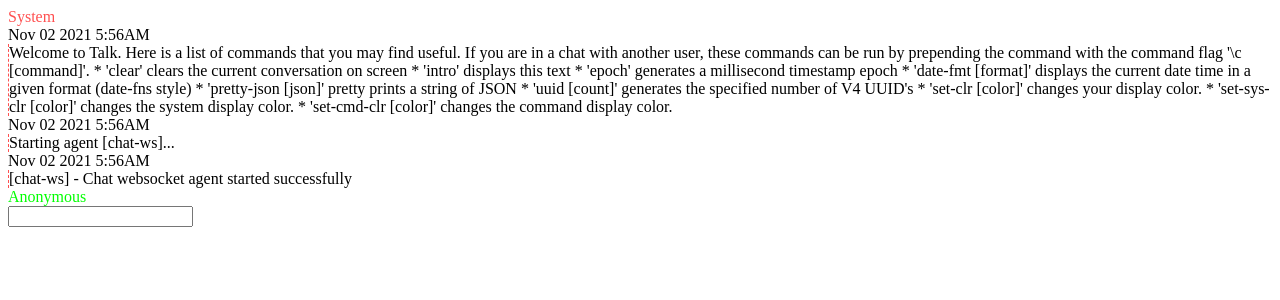
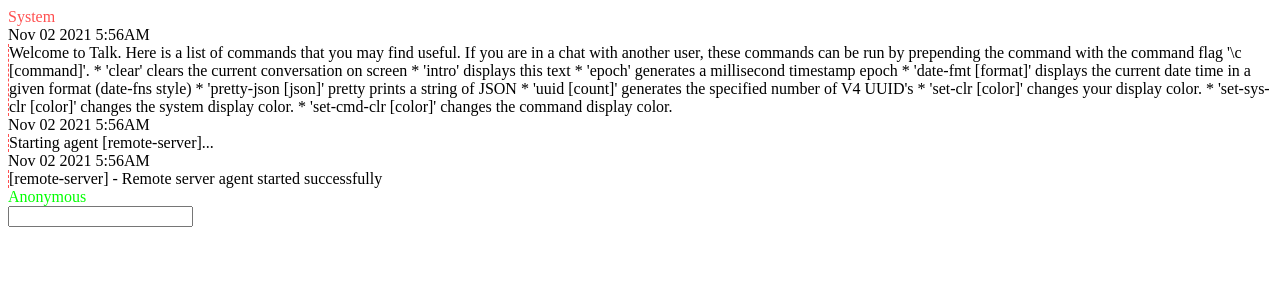
Before and after one commit to flagpoonage/pers, a React app: page / in a window 1280 px wide. Shown: the top 300 px of the page. Built offline with nearby package versions, Linux system fonts and the light colour scheme; no server answers; the HTML template or start-up script is replaced by a standard one.

Commit message:
Refactor remote server agent

```diff
--- a/src/ControllerContext.tsx
+++ b/src/ControllerContext.tsx
@@ -29,7 +29,7 @@ export function ControllerProvider({
   const controller = useRef(createController());
 
   useEffect(() => {
-    startAgent(controller.current, 'chat-ws');
+    startAgent(controller.current, 'remote-server');
   }, []);
 
   return (
--- a/src/domain/agents/chat-ws.agent.ts
+++ /dev/null
@@ -1,150 +0,0 @@
-import { ChatServerSettings } from '../chat-server';
-import { PersController } from '../controller';
-import { insertMessageInConversation } from '../conversation';
-
-export interface PersAgentStatus {
-  name: string;
-  running: boolean;
-  state: Record<string, unknown>;
-}
-
-interface ChatWsAgentState extends Record<string, unknown> {
-  connection: WebSocket | null;
-  serverSettings: ChatServerSettings | null;
-}
-
-interface PersAgentResponse {
-  message: string | null;
-  status: PersAgentStatus;
-}
-
-export type PersAgentGenerator = AsyncGenerator<
-  PersAgentResponse,
-  PersAgentResponse,
-  string[]
->;
-
-interface AgentLoopResult {
-  next_message: string | null;
-  next_status: Omit<PersAgentStatus, 'state'>;
-  next_state: ChatWsAgentState;
-}
-
-function changeServer(
-  controller: PersController,
-  last_status: PersAgentStatus,
-  last_state: ChatWsAgentState,
-  command_args: string[]
-): AgentLoopResult {
-  const [socket_host, is_secure] = command_args;
-
-  const makeError = (message: string) => ({
-    next_message: message,
-    next_state: last_state,
-    next_status: last_status,
-  });
-
-  if (!socket_host) {
-    return makeError(`Missing socket host address`);
-  }
-
-  if (!is_secure) {
-    return makeError(`Missing is_secure flag`);
-  }
-
-  if (!['secure', 'not-secure'].includes(is_secure)) {
-    return makeError(
-      `Expected is_secure flag with value 'secure' or 'not-secure' but received '${is_secure}'`
-    );
-  }
-
-  const next_state: ChatWsAgentState = {
-    ...last_state,
-    serverSettings: {
-      socket_host: socket_host,
-      is_secure: is_secure === 'secure',
-    },
-  };
-
-  return {
-    next_message: 'Server settings updated',
-    next_status: last_status,
-    next_state,
-  };
-}
-
-async function agentLoop(
-  controller: PersController,
-  last_status: PersAgentStatus,
-  last_state: ChatWsAgentState,
-  incoming_command: string,
-  command_args: string[]
-): Promise<AgentLoopResult> {
-  switch (incoming_command) {
-    case 'change-server':
-      return changeServer(controller, last_status, last_state, command_args);
-  }
-
-  return {
-    next_message: null,
-    next_state: last_state,
-    next_status: last_status,
-  };
-}
-
-export async function* chatWsAgent(
-  controller: PersController
-): PersAgentGenerator {
-  let agent_state: ChatWsAgentState = {
-    connection: null,
-    serverSettings: null,
-  };
-
-  let agent_status: PersAgentStatus = {
-    name: 'chat-ws',
-    running: true,
-    state: agent_state,
-  };
-
-  const message: {
-    value: string | null;
-  } = {
-    value: 'Chat websocket agent started successfully',
-  };
-
-  do {
-    const [incoming_command, ...command_args] = yield {
-      message: message.value,
-      status: agent_status,
-    };
-
-    message.value = null;
-
-    try {
-      const { next_state, next_status, next_message } = await agentLoop(
-        controller,
-        agent_status,
-        agent_state,
-        incoming_command,
-        command_args
-      );
-
-      agent_state = next_state;
-
-      agent_status = {
-        ...next_status,
-        state: next_state,
-      };
-
-      message.value = next_message;
-    } catch (exception) {
-      console.error(exception);
-    }
-  } while (
-    // Disable the constant loop. This generator acts something like
-    // a mailbox in erlang where it loops indefinitely as it receives
-    // each command.
-    // eslint-disable-next-line no-constant-condition
-    true
-  );
-}
--- /dev/null
+++ b/src/domain/agents/remote-server.agent.ts
@@ -0,0 +1,138 @@
+import { PersController } from '../controller';
+
+interface RemoteServerAgentState extends Record<string, unknown> {
+  connection: WebSocket | null;
+  hostSettings: {
+    api: string;
+    socket: string;
+  } | null;
+}
+
+interface PersAgentResponse {
+  message: string | null;
+  state: unknown;
+}
+
+export type PersAgentGenerator = AsyncGenerator<
+  PersAgentResponse,
+  PersAgentResponse,
+  string[]
+>;
+
+interface AgentLoopResult {
+  next_message: string | null;
+  next_state: RemoteServerAgentState;
+}
+
+function changeServer(
+  controller: PersController,
+  last_state: RemoteServerAgentState,
+  command_args: string[]
+): AgentLoopResult {
+  const [api_host, socket_host] = command_args;
+
+  const makeError = (message: string) => ({
+    next_message: message,
+    next_state: last_state,
+  });
+
+  if (!api_host) {
+    return makeError(`Missing API host address`);
+  }
+
+  if (!socket_host) {
+    return makeError(`Missing socket host address`);
+  }
+
+  const next_state: RemoteServerAgentState = {
+    ...last_state,
+    hostSettings: {
+      api: api_host,
+      socket: socket_host,
+    },
+  };
+
+  return {
+    next_message: 'Remote server settings updated',
+    next_state,
+  };
+}
+
+async function agentLoop(
+  controller: PersController,
+  last_state: RemoteServerAgentState,
+  incoming_command: string,
+  command_args: string[]
+): Promise<AgentLoopResult> {
+  switch (incoming_command) {
+    case 'change-server':
+      return changeServer(controller, last_state, command_args);
+  }
+
+  return {
+    next_message: null,
+    next_state: last_state,
+  };
+}
+
+export function getRemoteServerAgentState(
+  controller: PersController
+): RemoteServerAgentState | null | undefined {
+  const agent = getRemoteServerAgent(controller);
+
+  if (!agent) {
+    return;
+  }
+
+  // This is pretty bad form, but it should be reasonably correct.
+  return agent.state as RemoteServerAgentState;
+}
+
+export function getRemoteServerAgent(controller: PersController) {
+  return controller.agents.get('remote-server');
+}
+
+export async function* remoteServerAgent(
+  controller: PersController
+): PersAgentGenerator {
+  let agent_state: RemoteServerAgentState = {
+    connection: null,
+    hostSettings: null,
+  };
+
+  const message: {
+    value: string | null;
+  } = {
+    value: 'Remote server agent started successfully',
+  };
+
+  do {
+    const [incoming_command, ...command_args] = yield {
+      message: message.value,
+      state: agent_state,
+    };
+
+    message.value = null;
+
+    try {
+      const { next_state, next_message } = await agentLoop(
+        controller,
+        agent_state,
+        incoming_command,
+        command_args
+      );
+
+      agent_state = next_state;
+
+      message.value = next_message;
+    } catch (exception) {
+      console.error(exception);
+    }
+  } while (
+    // Disable the constant loop. This generator acts something like
+    // a mailbox in erlang where it loops indefinitely as it receives
+    // each command.
+    // eslint-disable-next-line no-constant-condition
+    true
+  );
+}
--- a/src/domain/controller.ts
+++ b/src/domain/controller.ts
@@ -32,19 +32,14 @@ import { clear } from './programs/clear.program';
 import { intro } from './programs/intro.program';
 import { register } from './programs/register.program';
 import { setServer } from './programs/set-svr.program';
-import { ChatServerSettings, createChatServerSettings } from './chat-server';
 import {
-  chatWsAgent,
+  remoteServerAgent,
   PersAgentGenerator,
-  PersAgentStatus,
-} from './agents/chat-ws.agent';
+} from './agents/remote-server.agent';
 
 export interface PersController {
   currentUser: SelfUser;
   conversations: Map<string, PersConversation>;
-  currentChatServer: {
-    settings: ChatServerSettings;
-  } | null;
   currentConversation: string;
   commandColor: string;
   users: Map<string, OtherUser>;
@@ -60,7 +55,7 @@ export interface PersAgentController {
   name: string;
   init: (controller: PersController) => PersAgentGenerator;
   executor: PersAgentGenerator | null;
-  status: PersAgentStatus | null;
+  state: unknown;
 }
 
 export function createSelfUser(): SelfUser {
@@ -82,10 +77,6 @@ export function triggerChange(controller: PersController, key: string) {
 
 export function isUserAuthenticated(controller: PersController) {
   return controller.currentUser.authenticated;
-}
-
-export function isChatServerAssigned(controller: PersController) {
-  return !!controller.currentChatServer;
 }
 
 export function triggerSelfChange(controller: PersController) {
@@ -139,16 +130,6 @@ export function setSystemUserProperties(
   triggerUsersChange(controller);
 }
 
-export function setChatServer(
-  controller: PersController,
-  socket_host: string,
-  is_secure: boolean
-) {
-  controller.currentChatServer = {
-    settings: createChatServerSettings(socket_host, is_secure),
-  };
-}
-
 export function createRootConversation(
   includeIntro: boolean
 ): PersConversation {
@@ -174,7 +155,6 @@ export function createController(): PersController {
     conversations: new Map<string, PersConversation>([
       [rootConversation.id, rootConversation],
     ]),
-    currentChatServer: null,
     currentConversation: rootConversation.id,
     users: new Map<string, OtherUser>([[SystemUser.userId, SystemUser]]),
     commandColor: '#00cfff',
@@ -189,12 +169,12 @@ export function createController(): PersController {
 export function createDefaultAgents(): Map<string, PersAgentController> {
   return new Map([
     [
-      'chat-ws',
+      'remote-server',
       {
-        name: 'chat-ws',
-        init: chatWsAgent,
+        name: 'remote-server',
+        init: remoteServerAgent,
         executor: null,
-        status: null,
+        state: null,
       },
     ],
   ]);
@@ -266,6 +246,25 @@ export function stopAgent(controller: PersController, agentName: string) {
   }
 
   sendCommandToAgent(controller, conversation, `${agentName} start`);
+}
+
+export function isAgentRunning(controller: PersController, agent_name: string) {
+  const agent = controller.agents.get(agent_name);
+  return !!(agent && agent.executor);
+}
+
+export function getAgentState(controller: PersController, agent_name: string) {
+  const agent = getAgent(controller, agent_name);
+
+  if (!agent) {
+    return;
+  }
+
+  return agent.state;
+}
+
+export function getAgent(controller: PersController, agent_name: string) {
+  return controller.agents.get(agent_name);
 }
 
 export async function sendMessageToController(
@@ -515,9 +514,9 @@ export async function sendCommandToAgent(
       if (agent_response.done) {
         // This stops the agent and will trigger a message at the end of the function
         agent.executor = null;
-        agent.status = null;
+        agent.state = null;
       } else {
-        agent.status = agent_response.value.status;
+        agent.state = agent_response.value.state;
       }
     }
   } else if (agentCommand === 'stop') {
@@ -551,7 +550,7 @@ export async function sendCommandToAgent(
       }
 
       agent.executor = null;
-      agent.status = null;
+      agent.state = null;
     }
   } else if (agent.executor) {
     const agent_response = await agent.executor.next([
@@ -571,7 +570,9 @@ export async function sendCommandToAgent(
 
     if (agent_response.done) {
       agent.executor = null;
-      agent.status = null;
+      agent.state = null;
+    } else {
+      agent.state = agent_response.value.state;
     }
   } else {
     return insertMessageInConversation(
--- a/src/domain/programs/set-svr.program.ts
+++ b/src/domain/programs/set-svr.program.ts
@@ -3,7 +3,6 @@ import {
   isUserAuthenticated,
   PersController,
   sendCommandToAgent,
-  setChatServer,
 } from '../controller';
 import { insertMessageInConversation } from '../conversation';
 import { createMessage } from '../message';
@@ -13,8 +12,8 @@ import { getJsonErrorMessage, getJsonHttp, JsonError } from './program-utils';
 
 export interface InfoOutputDto {
   data: {
+    api_host: string;
     socket_host: string;
-    is_secure: boolean;
   };
 }
 
@@ -60,15 +59,11 @@ export async function* setServer(
     sendCommandToAgent(
       controller,
       conversation,
-      `chat-ws change-server ${result.data.socket_host} ${
-        result.data.is_secure ? 'secure' : 'not-secure'
-      }`
+      `remote-server change-server ${result.data.api_host} ${result.data.socket_host}`
     );
 
     return {
-      message: `Server changed successfully:\n\nSocket host: ${
-        result.data.socket_host
-      }\nSecure: ${result.data.is_secure ? 'Yes' : 'No'}`,
+      message: `Server changed successfully:\n\nAPI host: ${result.data.api_host}\nSocket host: ${result.data.socket_host}`,
       isValidYield: true,
     };
   } catch (exception) {
--- a/src/domain/chat-server.ts
+++ b/src/domain/socket.ts
@@ -1,20 +1,20 @@
-export interface ChatServerSettings {
+export interface SocketSettings {
   socket_host: string;
   is_secure: boolean;
 }
 
-export function createChatServerSettings(
+export function createSocketSettings(
   socket_host: string,
   is_secure: boolean
-): ChatServerSettings {
+): SocketSettings {
   return {
     socket_host,
     is_secure,
   };
 }
 
-export function createChatServerConnection(
-  settings: ChatServerSettings,
+export function createSocketConnection(
+  settings: SocketSettings,
   token: string
 ) {
   const protocol = settings.is_secure ? 'wss' : 'ws';
```
Also changed, not shown: src/domain/programs/program-utils.ts (+7 -3 lines), src/domain/programs/register.program.ts (+12 -2 lines).
